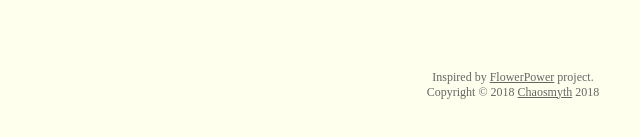
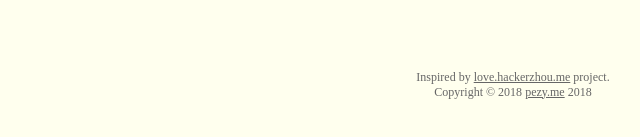
Before and after one commit to Ch4osMy7h/love-for, a plain HTML site: page index.html in a window 1280 px wide. Shown: the part 653-790 px from the top of the page, 127-767 px from the left. Drawn offline with Linux system fonts and the light colour scheme.

Commit message:
fix full year star in 0

```diff
--- a/index.html
+++ b/index.html
@@ -12,7 +12,7 @@
 	<link href="css/default.css" type="text/css" rel="stylesheet">
 	<script type="text/javascript" src="js/jquery.js"></script>
 	<script type="text/javascript" src="js/garden.js"></script>
-    <script type="text/javascript" src="js/functions.js"></script>
+    <script type="text/javascript" src="js/functions_dev.js"></script>
 </head>
 
 <body>
@@ -61,8 +61,8 @@
 			</div>
 		</div>
 		<div id="copyright">
-			Inspired by <a href="http://www.openrise.com/lab/FlowerPower/">FlowerPower</a> project.<br />
-			Copyright © 2018 <a href='http://hackerzhou.me'>Chaosmyth</a> 2018
+			Inspired by <a href='http://love.hackerzhou.me'>love.hackerzhou.me</a> project.<br />
+			Copyright © 2018 <a href='http://pezy.me'>pezy.me</a> 2018
 		</div>
 	</div>
 	<script type="text/javascript">
```
